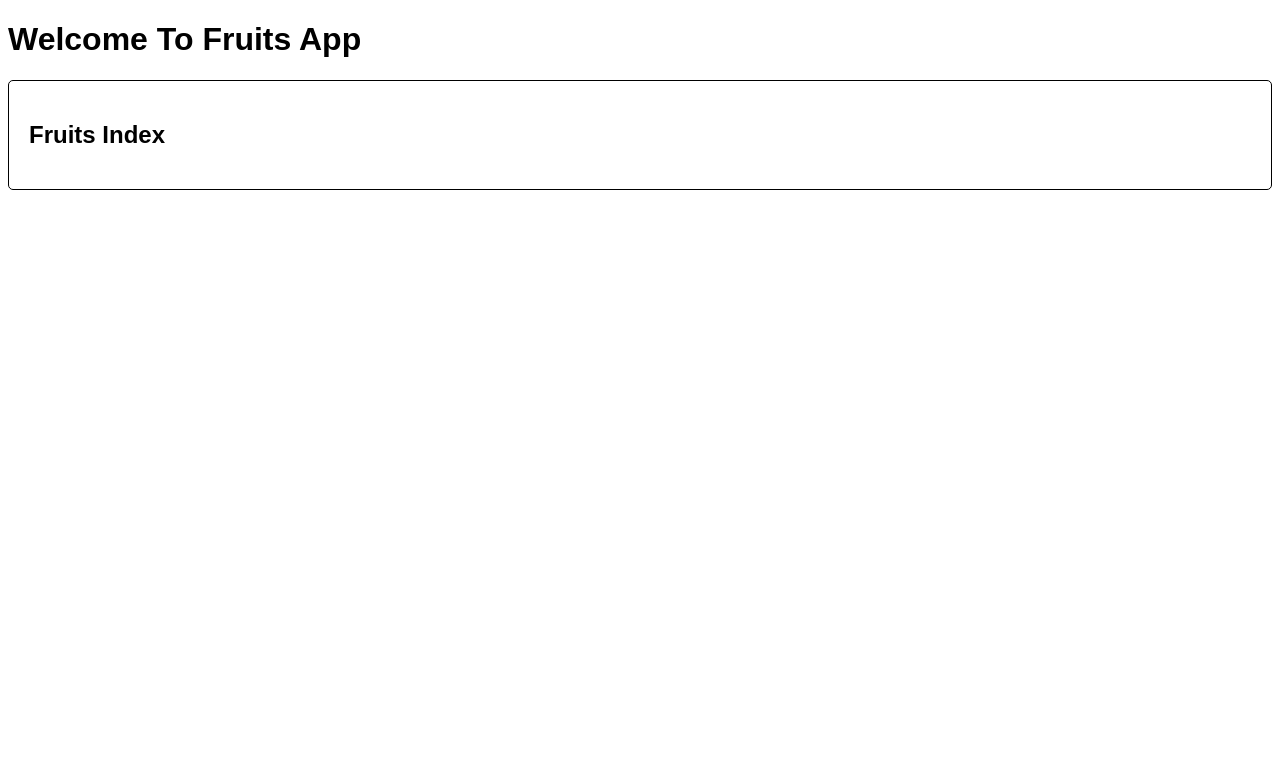
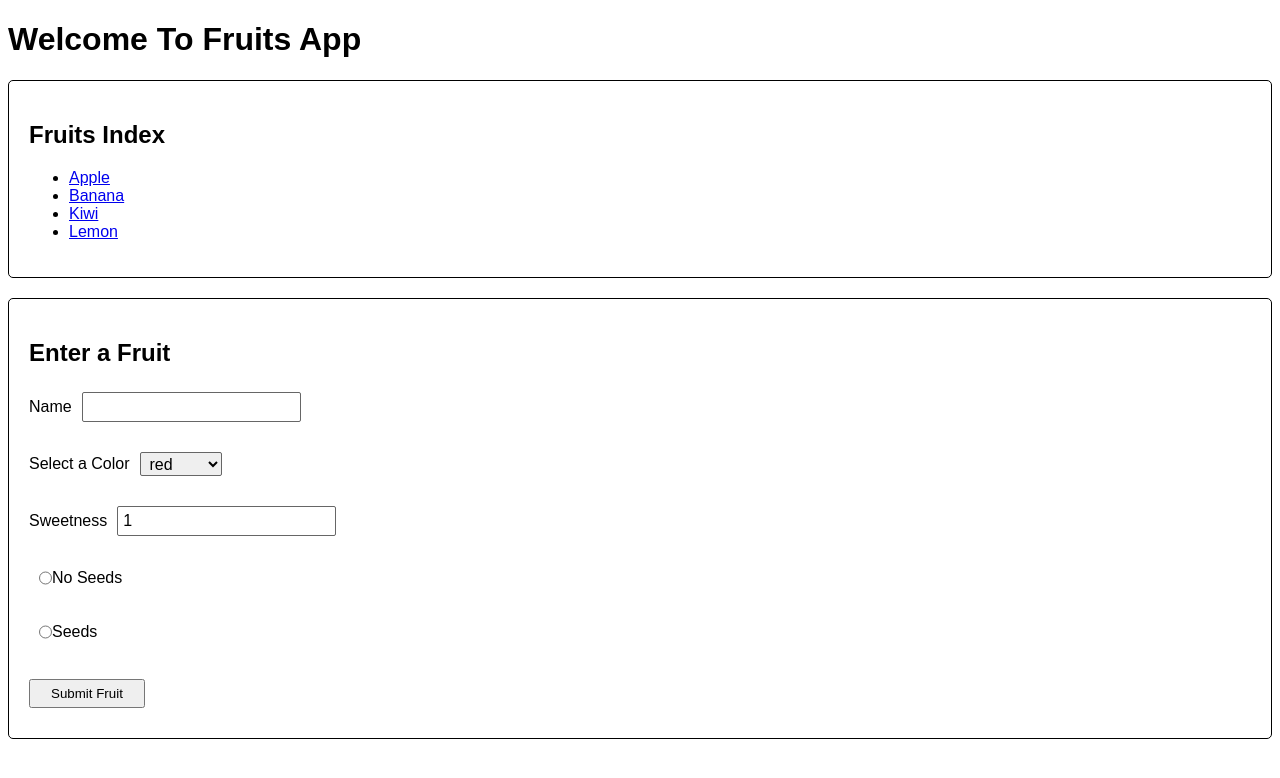
Before and after one commit to jaikens19/react-practice-assessment, a React (Create React App) app: page / in a window 1280 px wide. Shown: the top 778 px of the page. Built offline with nearby package versions, Linux system fonts and the light colour scheme.

Commit message:
Phase 2 started

```diff
--- a/src/App.js
+++ b/src/App.js
@@ -1,11 +1,13 @@
-import fruits from "./mockData/fruits.json";
 import FruitsIndex from './components/FruitsIndex'
+import fruits from './mockData/fruits.json'
+import FruitForm from './components/FruitForm'
 
 function App() {
   return (
     <>
       <h1>Welcome to Fruits App</h1>
       <FruitsIndex fruits={fruits}/>
+      <FruitForm fruits={fruits}/>
     </>
   );
 }
--- a/src/components/FruitForm.js
+++ b/src/components/FruitForm.js
@@ -1,3 +1,6 @@
+import { useState, useEffect } from 'react'
+import { useHistory } from 'react-router-dom'
+
 const COLORS = [
   "red",
   "orange",
@@ -8,6 +11,20 @@ const COLORS = [
 ];
 
 function FruitForm({ fruits }) {
+  const [name, setName] = useState('')
+  const [sweetness, setSweetness] = useState(1)
+  const [color, setColor] = useState(COLORS[0])
+  const [seeds, setSeeds] = useState('yes')
+
+
+
+  let history = useHistory()
+  const onSubmit = (e) => {
+    e.preventDefault()
+    console.log({ name, sweetness, color, seeds })
+      history.push('/')
+  }
+
   return (
     <form className="fruit-form" onSubmit={onSubmit}>
       <h2>Enter a Fruit</h2>
@@ -18,11 +35,16 @@ function FruitForm({ fruits }) {
         <input
           type="text"
           name="name"
+          value={name}
+          onChange={(event) => setName(event.target.value)}
         />
       </label>
       <label>
         Select a Color
-        <select>
+        <select
+          value={color}
+          onChange={(event) => setColor(event.target.value)}
+        >
           {COLORS.map(color => (
             <option
               key={color}
@@ -38,6 +60,8 @@ function FruitForm({ fruits }) {
         <input
           type="number"
           name="sweetness"
+          value={sweetness}
+          onChange={(event) => setSweetness(event.target.value)}
         />
       </label>
       <label>
@@ -45,6 +69,7 @@ function FruitForm({ fruits }) {
           type="radio"
           value="no"
           name="seeds"
+          onChange={(event) => setSeeds(event.target.value)}
         />
         No Seeds
       </label>
@@ -53,6 +78,7 @@ function FruitForm({ fruits }) {
           type="radio"
           value="yes"
           name="seeds"
+          onChange={(event) => setSeeds(event.target.value)}
         />
         Seeds
       </label>
--- a/src/components/FruitsIndex.js
+++ b/src/components/FruitsIndex.js
@@ -1,16 +1,15 @@
 import { Link } from 'react-router-dom'
 
-
-function FruitsIndex( { fruits } ) {
+function FruitsIndex({ fruits }) {
   return (
-    <div className='fruits-index'>
+    <div className="fruits-index">
       <h2>Fruits Index</h2>
       <ul>
-        {fruits.map(fruit => {
+        {fruits.map(fruit => (
           <li key={fruit.id}>
             <Link to={`/fruits/${fruit.id}`}>{fruit.name}</Link>
           </li>
-        })}
+        ))}
       </ul>
     </div>
   )
```
Also changed, not shown: 1 other file (tests, documents, lock files or other folders).
